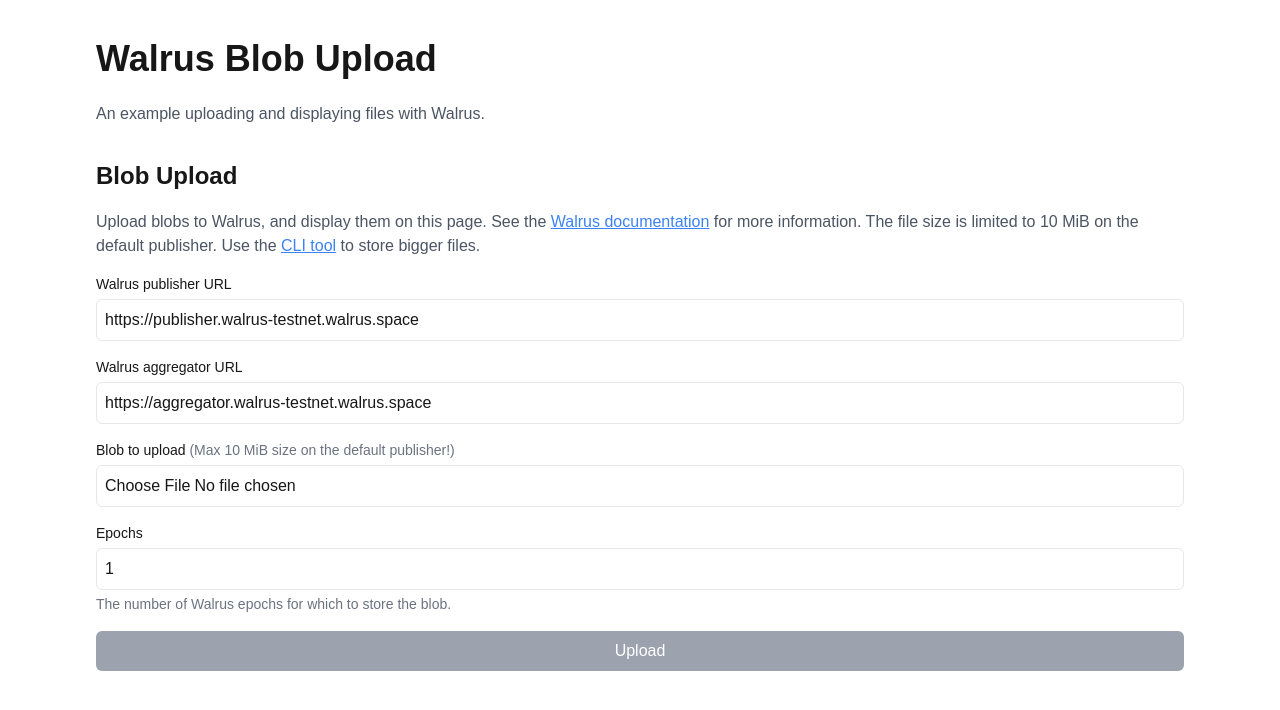
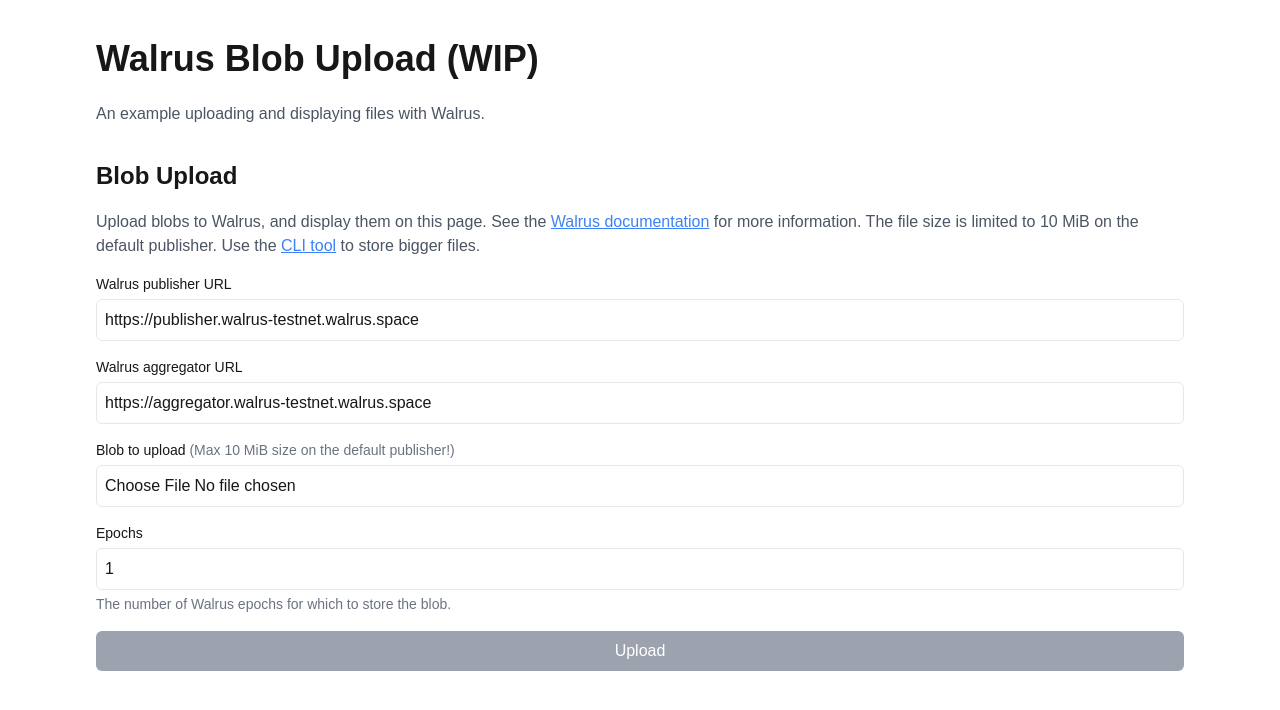
Before and after one commit to sui-foundation/walrus-publisher-with-http-api, a Next.js app: page / in a window 1280 px wide. Shown: the top 710 px of the page. Built offline with nearby package versions, Linux system fonts and the light colour scheme.

Commit message:
added WIP label to frontend

```diff
--- a/app/page.tsx
+++ b/app/page.tsx
@@ -138,7 +138,7 @@
   return (
     <div style={{ minHeight: '100vh', backgroundColor: 'white' }}>
       <main style={{ maxWidth: '72rem', margin: '0 auto', padding: '2rem' }}>
-        <h1 style={{ fontSize: '2.25rem', fontWeight: 'bold', marginBottom: '1rem' }}>Walrus Blob Upload</h1>
+        <h1 style={{ fontSize: '2.25rem', fontWeight: 'bold', marginBottom: '1rem' }}>Walrus Blob Upload (WIP)</h1>
         <p style={{ color: '#4B5563', marginBottom: '2rem' }}>
           An example uploading and displaying files with Walrus.
         </p>
```
